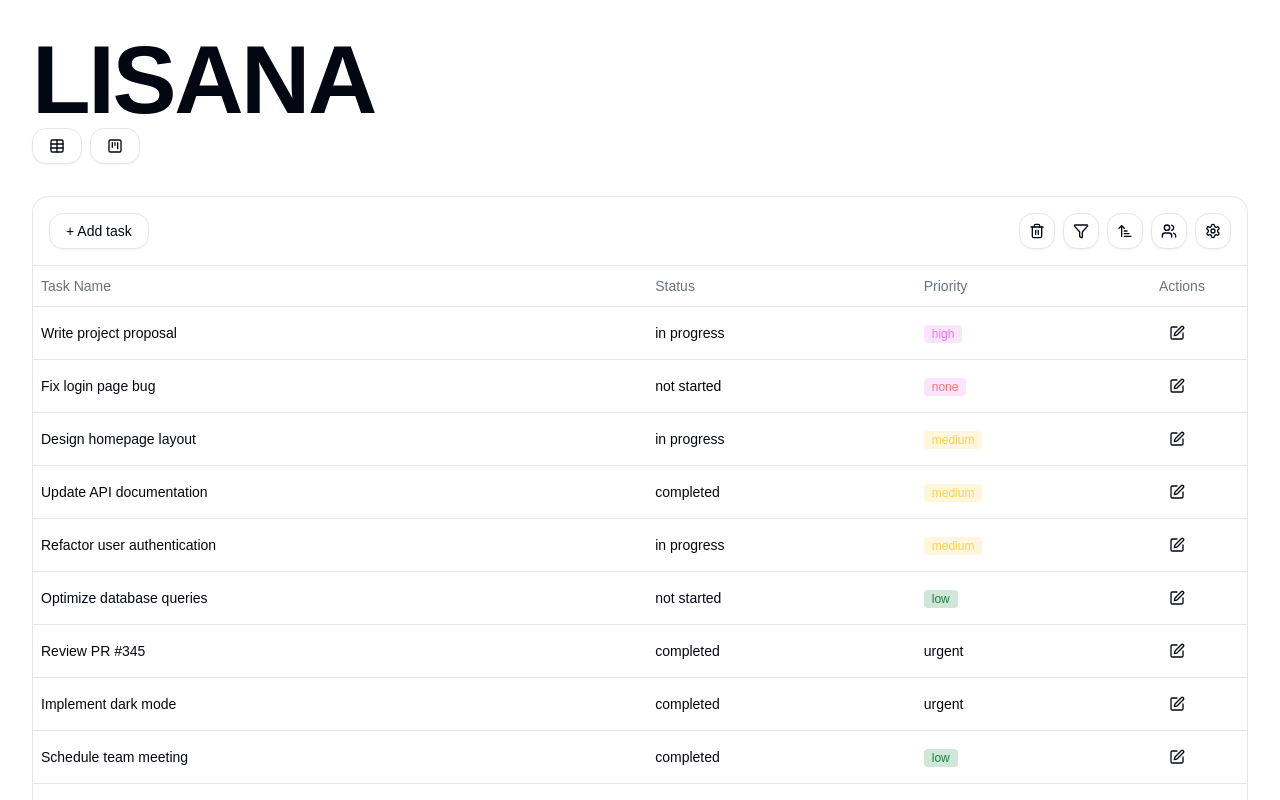
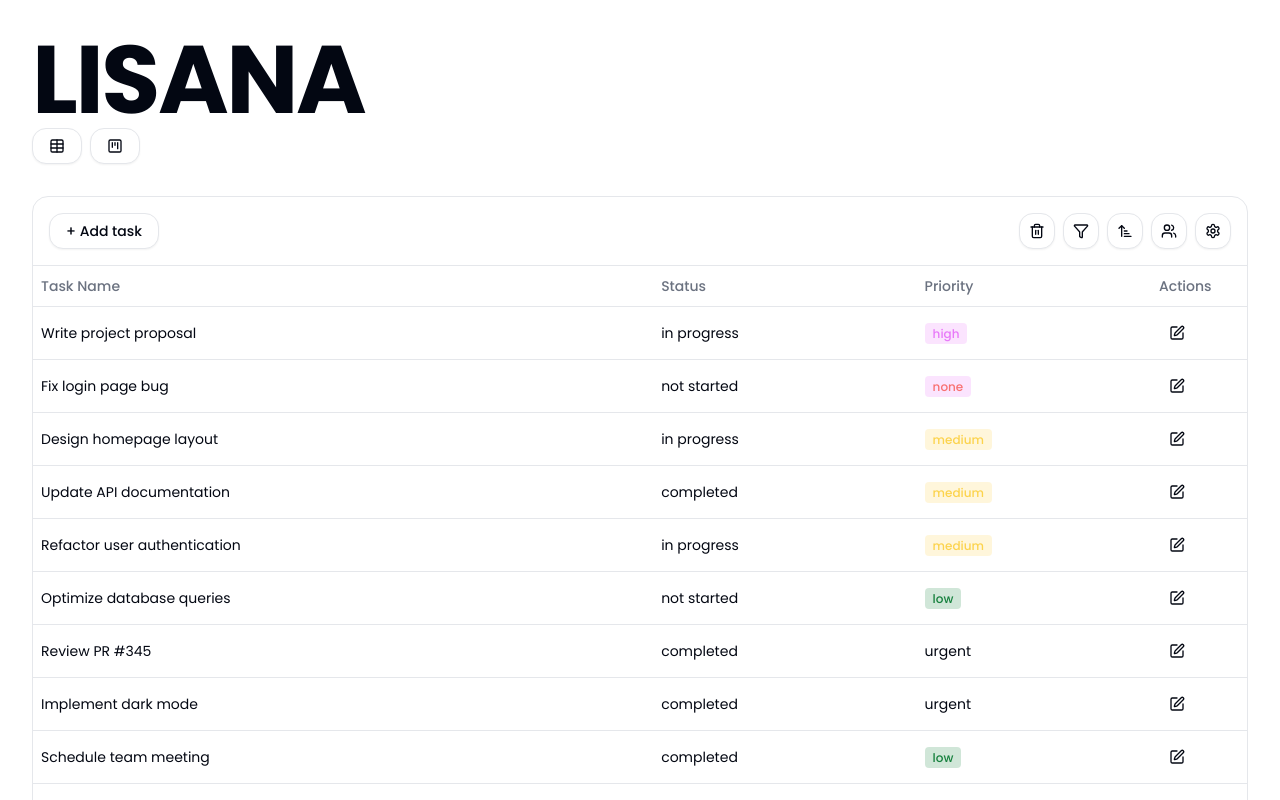
Before and after one commit to katungi/lisana, a Next.js app: page / in a window 1280 px wide. Shown: the top 800 px of the page. Built offline with nearby package versions, Linux system fonts and the light colour scheme.

Commit message:
feat: default font to poppins

```diff
--- a/src/app/globals.css
+++ b/src/app/globals.css
@@ -1,12 +1,10 @@
 @tailwind base;
 @tailwind components;
 @tailwind utilities;
-@import url('https://fonts.googleapis.com/css2?family=Poppins:ital,wght@0,100;0,200;0,300;0,400;0,500;0,600;0,700;0,800;0,900;1,100;1,200;1,300;1,400;1,500;1,600;1,700;1,800;1,900&display=swap');
 
 body {
-  font-family: Arial, Helvetica, sans-serif;
+  font-family: "Poppins", sans-serif;
 }
-
 
 @layer base {
   :root {
--- a/src/app/layout.tsx
+++ b/src/app/layout.tsx
@@ -1,16 +1,12 @@
 import type { Metadata } from "next";
-import { Geist, Geist_Mono } from "next/font/google";
+import { Poppins } from "next/font/google";
 import "./globals.css";
 
-const geistSans = Geist({
-  variable: "--font-geist-sans",
+const poppins = Poppins({
   subsets: ["latin"],
-});
-
-const geistMono = Geist_Mono({
-  variable: "--font-geist-mono",
-  subsets: ["latin"],
-});
+  weight: ["400", "500", "600", "700"],
+  variable: "--font-poppins",
+})
 
 export const metadata: Metadata = {
   title: "Lisana",
@@ -25,7 +21,7 @@ export default function RootLayout({
   return (
     <html lang="en">
       <body
-        className={`${geistSans.variable} ${geistMono.variable} antialiased`}
+        className={`${poppins.variable} antialiased`}
       >
         {children}
       </body>
--- a/tailwind.config.ts
+++ b/tailwind.config.ts
@@ -9,6 +9,9 @@ export default {
   ],
   theme: {
     extend: {
+      fontFamily: {
+        sans: ["var(--font-poppins)"],
+      },
       colors: {
         "priority-low": "#15803d",
         "priority-medium": "#fcd34d",
@@ -18,53 +21,53 @@ export default {
         "status-atrisk": "#fcd34d",
         "status-offtrack": "#f87171",
 
-  			background: 'hsl(var(--background))',
-  			foreground: 'hsl(var(--foreground))',
+        background: "hsl(var(--background))",
+        foreground: "hsl(var(--foreground))",
         card: {
-  				DEFAULT: 'hsl(var(--card))',
-  				foreground: 'hsl(var(--card-foreground))'
+          DEFAULT: "hsl(var(--card))",
+          foreground: "hsl(var(--card-foreground))",
         },
         popover: {
-  				DEFAULT: 'hsl(var(--popover))',
-  				foreground: 'hsl(var(--popover-foreground))'
+          DEFAULT: "hsl(var(--popover))",
+          foreground: "hsl(var(--popover-foreground))",
         },
         primary: {
-  				DEFAULT: 'hsl(var(--primary))',
-  				foreground: 'hsl(var(--primary-foreground))'
+          DEFAULT: "hsl(var(--primary))",
+          foreground: "hsl(var(--primary-foreground))",
         },
         secondary: {
-  				DEFAULT: 'hsl(var(--secondary))',
-  				foreground: 'hsl(var(--secondary-foreground))'
+          DEFAULT: "hsl(var(--secondary))",
+          foreground: "hsl(var(--secondary-foreground))",
         },
         muted: {
-  				DEFAULT: 'hsl(var(--muted))',
-  				foreground: 'hsl(var(--muted-foreground))'
+          DEFAULT: "hsl(var(--muted))",
+          foreground: "hsl(var(--muted-foreground))",
         },
         accent: {
-  				DEFAULT: 'hsl(var(--accent))',
-  				foreground: 'hsl(var(--accent-foreground))'
+          DEFAULT: "hsl(var(--accent))",
+          foreground: "hsl(var(--accent-foreground))",
         },
         destructive: {
-  				DEFAULT: 'hsl(var(--destructive))',
-  				foreground: 'hsl(var(--destructive-foreground))'
+          DEFAULT: "hsl(var(--destructive))",
+          foreground: "hsl(var(--destructive-foreground))",
         },
-  			border: 'hsl(var(--border))',
-  			input: 'hsl(var(--input))',
-  			ring: 'hsl(var(--ring))',
+        border: "hsl(var(--border))",
+        input: "hsl(var(--input))",
+        ring: "hsl(var(--ring))",
         chart: {
-  				'1': 'hsl(var(--chart-1))',
-  				'2': 'hsl(var(--chart-2))',
-  				'3': 'hsl(var(--chart-3))',
-  				'4': 'hsl(var(--chart-4))',
-  				'5': 'hsl(var(--chart-5))'
-  			}
+          "1": "hsl(var(--chart-1))",
+          "2": "hsl(var(--chart-2))",
+          "3": "hsl(var(--chart-3))",
+          "4": "hsl(var(--chart-4))",
+          "5": "hsl(var(--chart-5))",
+        },
       },
       borderRadius: {
-  			lg: 'var(--radius)',
-  			md: 'calc(var(--radius) - 2px)',
-  			sm: 'calc(var(--radius) - 4px)'
-  		}
-  	}
+        lg: "var(--radius)",
+        md: "calc(var(--radius) - 2px)",
+        sm: "calc(var(--radius) - 4px)",
+      },
+    },
   },
   plugins: [require("tailwindcss-animate")],
 } satisfies Config;
```
Lines whose indentation alone changed are shown as unchanged.
